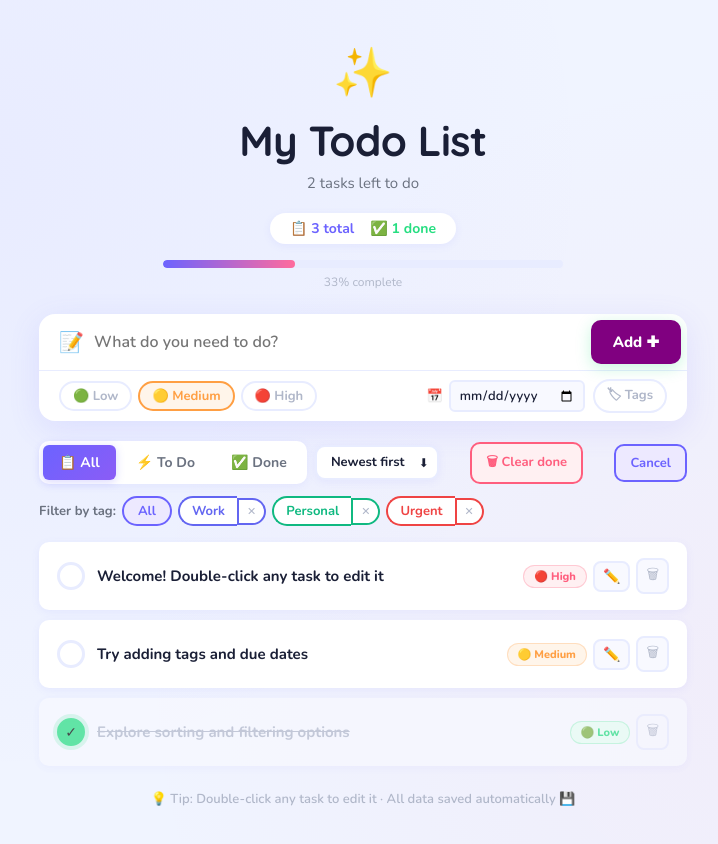
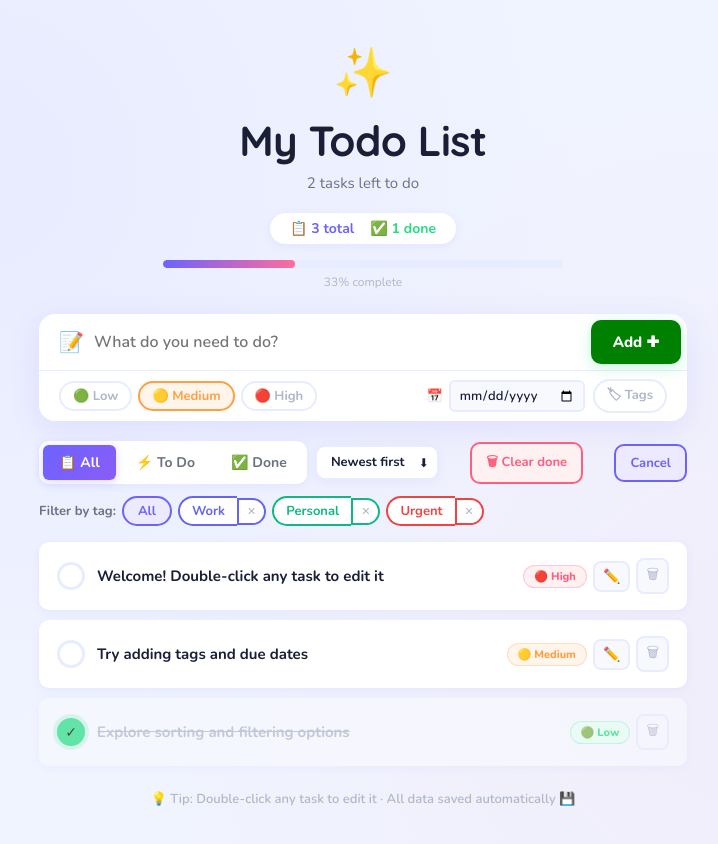
Before and after one commit to Gouthamipoojary/To-Do, a React (Vite) app: page / in a window 1280 px wide. Shown: the top 844 px of the page, without its empty margins (277-995 px from the left). Built offline with nearby package versions, Linux system fonts and the light colour scheme.

Commit message:
feat: update src/components/AddTodo.tsx for "In the To-Do repo change the color of the Add button to green"

```diff
--- a/src/components/AddTodo.tsx
+++ b/src/components/AddTodo.tsx
@@ -71,7 +71,7 @@ export function AddTodo({ tags, onAdd, onAddTag }: AddTodoProps) {
         <button
           onClick={handleSubmit}
           style={{
-            background: "purple", // Changed button color to purple
+            background: "green", // Changed button color to green
             border: "none",
             borderRadius: "var(--radius-sm)",
             color: "#fff",
```
